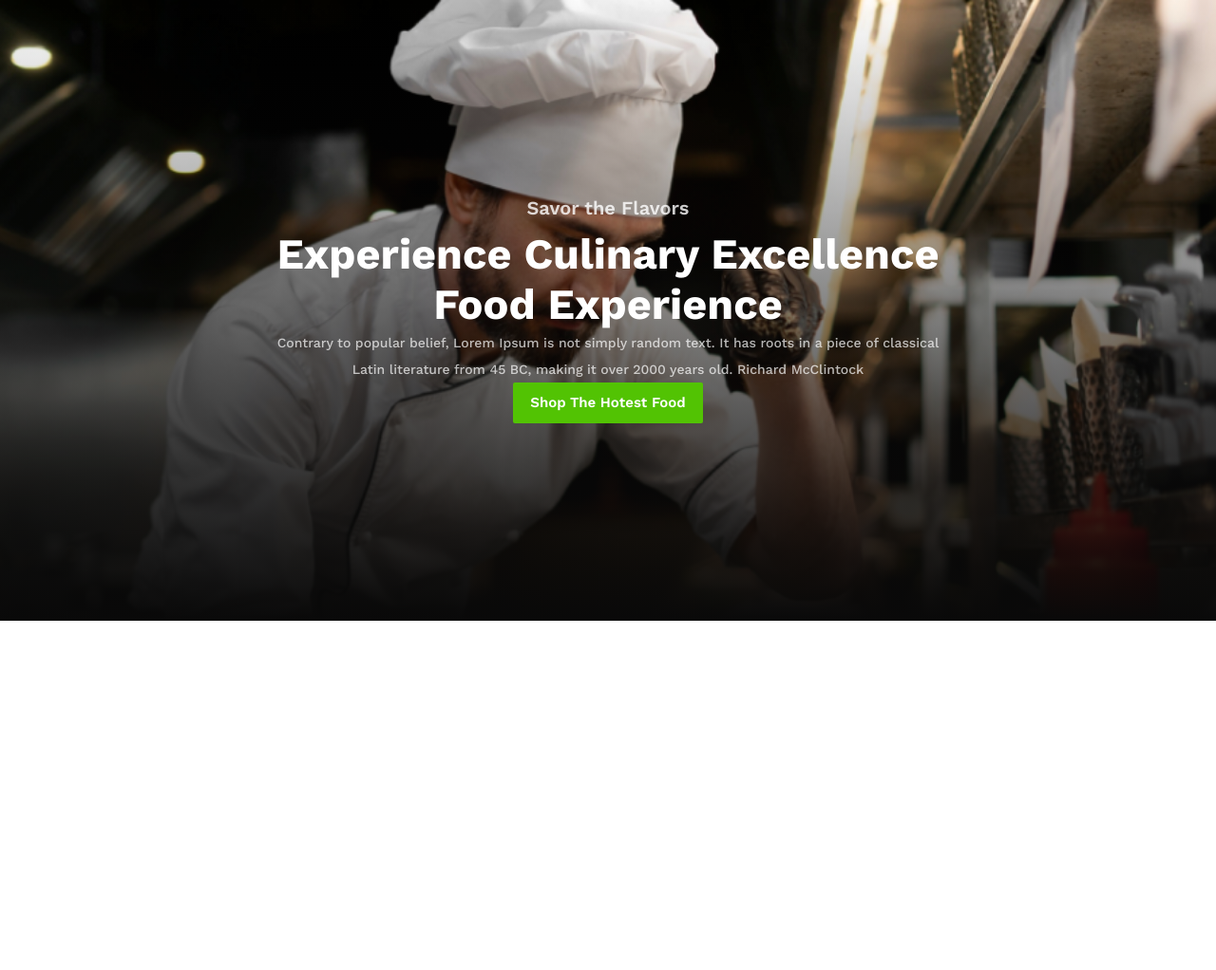
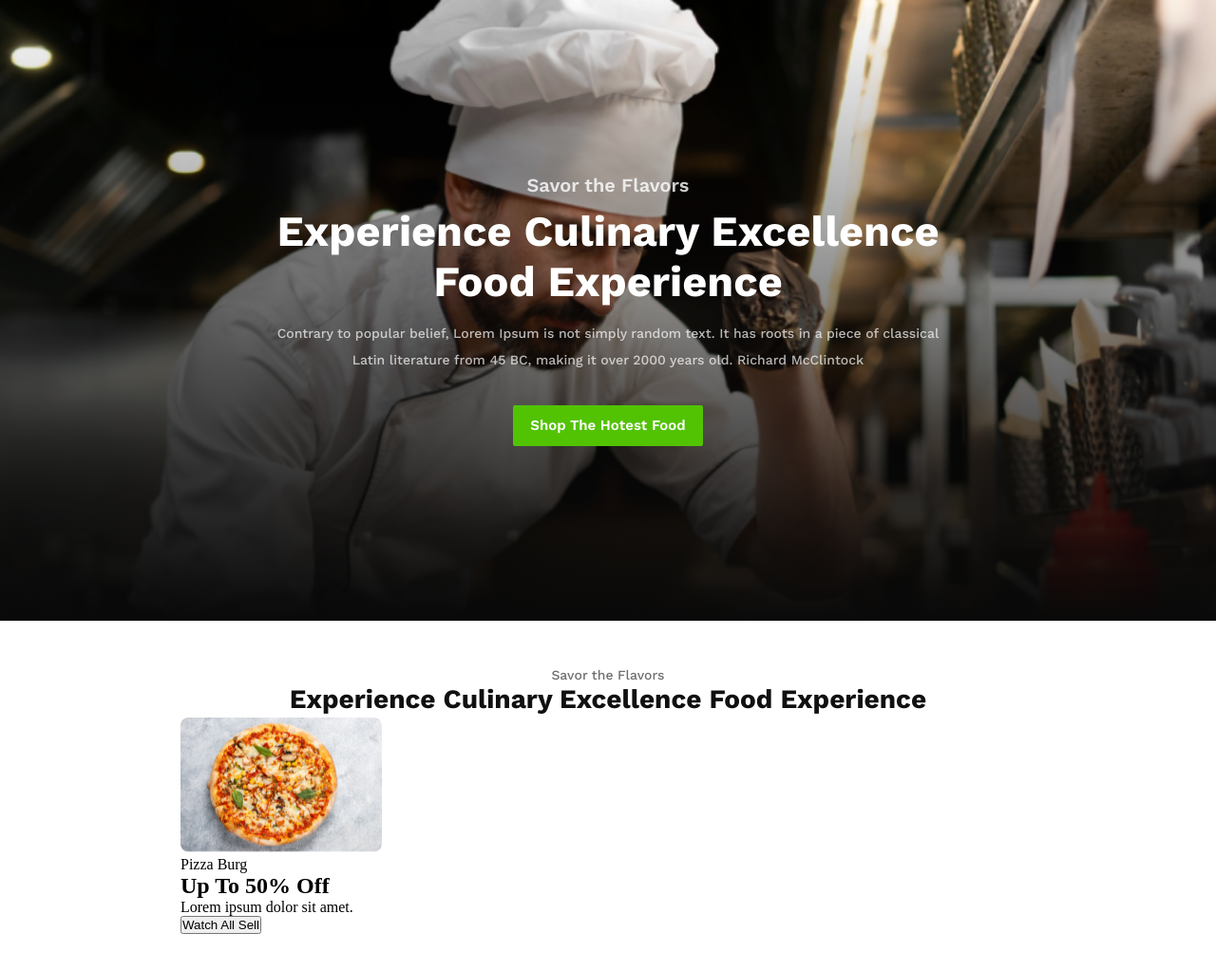
Before and after one commit to farman-arefin-tamim/ShosurBari-Restaurent, a plain HTML site: page index.html in a window 1280 px wide. Shown: the whole page at 95% size. Before the commit the page ends 800 px from the top, so only its background shows below. Drawn offline with nearby package versions, Linux system fonts and the light colour scheme.

Commit message:
Second commit

```diff
--- a/index.html
+++ b/index.html
@@ -17,5 +17,26 @@
             </div>
         </div>
     </section>
+    <section id="card-box">
+        <div class="container">
+            <div>
+                 <p class="subtitle">Savor the Flavors</p>
+                 <h1 class="title">Experience Culinary Excellence Food Experience</h1>
+            </div>
+            <div>
+                <div class="card">
+                <div>
+                    <img src="assets/pizza.png" alt="">
+                </div>
+                <div>
+                    <span>Pizza Burg</span>
+                </div>
+                <h1>Up To 50% Off</h1>
+                <p>Lorem ipsum dolor sit amet.</p>
+                <button>Watch All Sell</button>
+            </div>
+            </div>
+        </div>
+    </section>
 </body>
 </html>
--- a/styles/styles.css
+++ b/styles/styles.css
@@ -46,9 +46,7 @@
  #hero .hero-content .subtitle{
     opacity: 0.8;
     color: rgba(255, 255, 255, 1);
-
-    color: rgba(255, 255, 255, 1);
-
+   color: rgba(255, 255, 255, 1);
    font-family: Work Sans;
    font-size: 20px;
    font-weight: 600;
@@ -60,23 +58,49 @@
 
  #hero .hero-content .title{
     color: rgba(255, 255, 255, 1);
-
     font-family: Work Sans;
     font-size: 45px;
     font-weight: 700;
-    linetter-spacing: 0%;
     text-align: center;
+    margin-bottom: 14px;
  }
 
 
  #hero .hero-content .description{
     opacity: 0.7;
     color: rgba(255, 255, 255, 1);
-
     font-family: Work Sans;
     font-size: 14px;
     font-weight: 500;
     line-height: 28px;
     letter-spacing: 0%;
     text-align: center;
+    margin-bottom: 34px;
  }
+
+ #card-box{
+   width: 900px;
+   margin: 50px auto;
+ }
+
+#card-box .title{
+   color: rgba(16, 16, 16, 1);
+   font-family: Work Sans;
+   font-size: 28px;
+   font-weight: 700;
+   line-height: 38px;
+   letter-spacing: 0%;
+   text-align: center;
+ }
+
+ #card-box .subtitle{
+   opacity: 0.6;
+   color: rgba(16, 16, 16, 1);
+   font-family: Work Sans;
+   font-size: 14px;
+   font-weight: 500;
+   line-height: 100%;
+   letter-spacing: 0%;
+   text-align: center;
+
+ }
```
